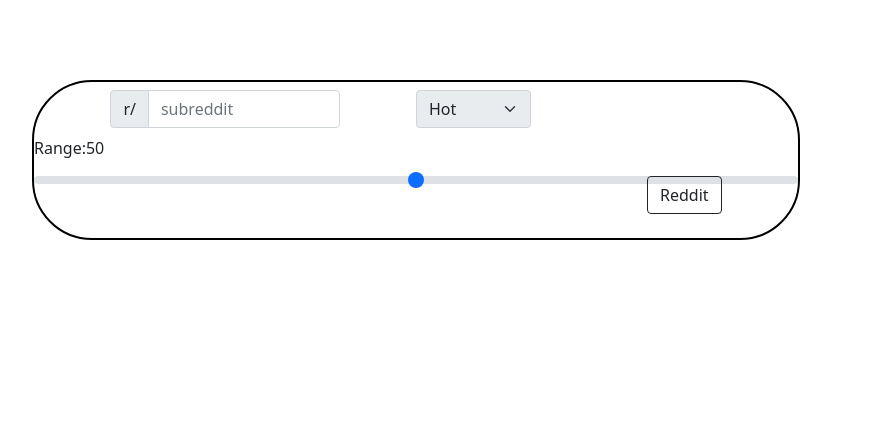
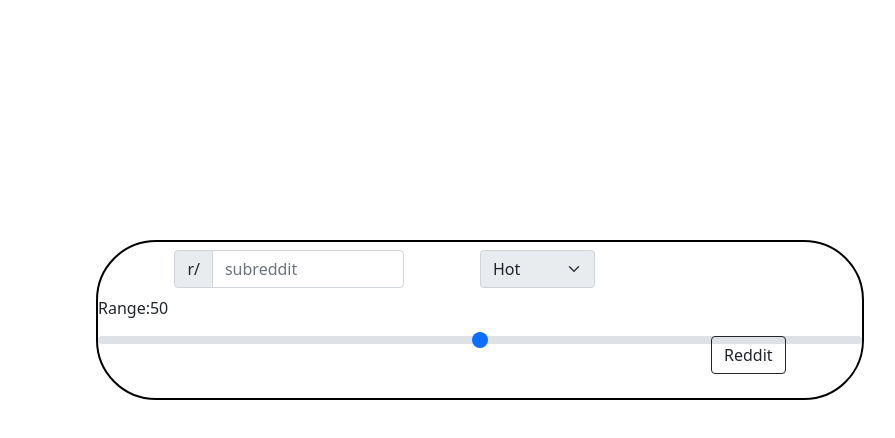
Before and after one commit to GioGio7777/reddit, a plain HTML site: page index.html in a window 1280 px wide. Shown: the whole page, without its empty margins (160-1055 px from the left). Drawn offline with nearby package versions, Linux system fonts and the light colour scheme.

Commit message:
input u ortaya aldım

```diff
--- a/index.html
+++ b/index.html
@@ -19,8 +19,8 @@
 
     #input {
         position: absolute;
-        top: 10%;
-        left: 15%;
+        top: 30%;
+        left: 20%;
         border: 2px solid rgb(0, 0, 0);
         border-radius: 60px;
         height: 20%;
```
